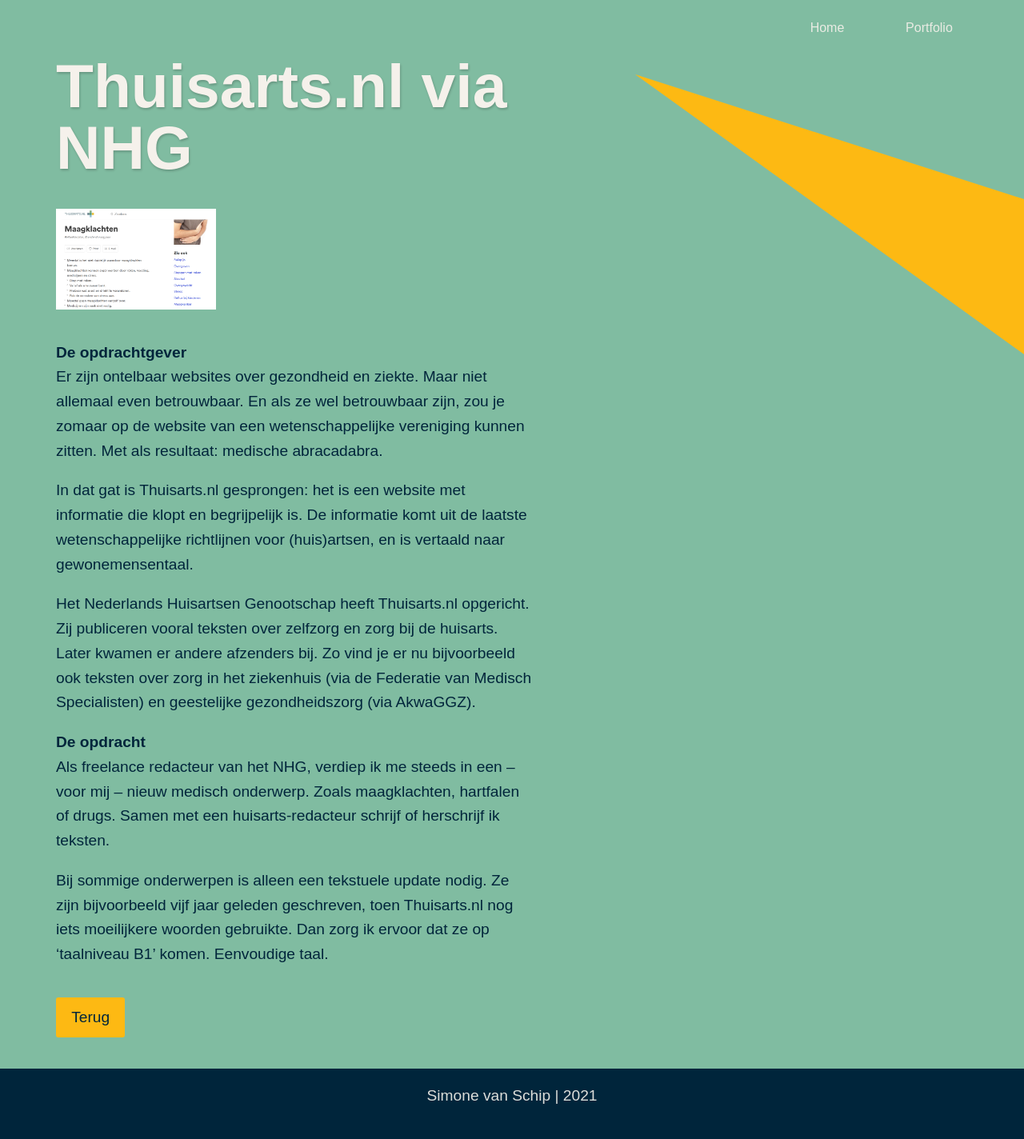
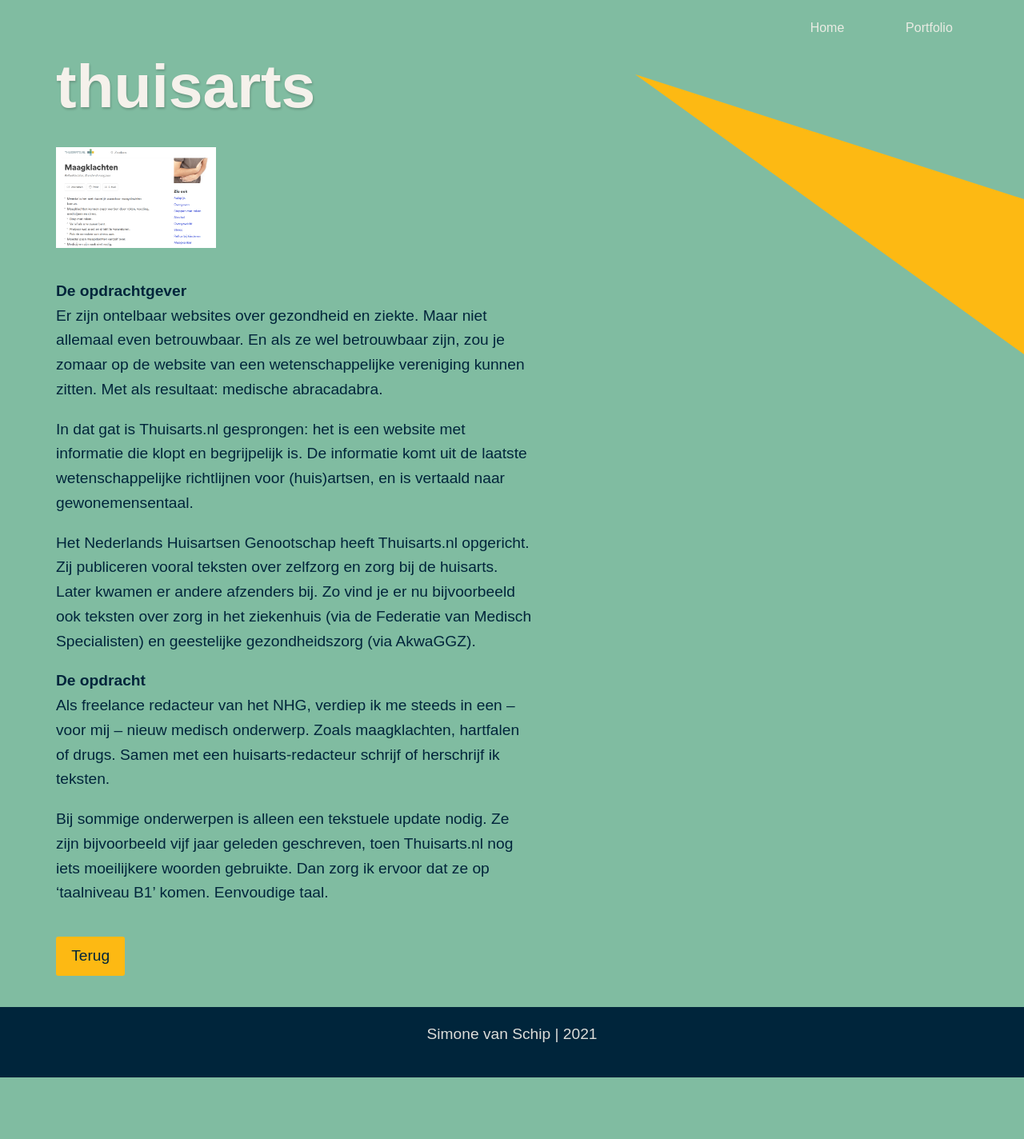
Before and after one commit to DaanBoertien/SimoneVanSchip, a Jekyll site: the page built from _posts/2021-04-10-thuisarts.md, in a window 1280 px wide. Shown: the whole page at 80% size. Built offline with Jekyll 4.4.1, drawn with Linux system fonts in a browser that asks for light colours; some web fonts are replaced; a script that is not in the unit is left out; after the commit the page ends 1347 px from its top, so only the background shows below that.

Commit message:
changing title/url

```diff
--- a/_layouts/posts.html
+++ b/_layouts/posts.html
@@ -4,7 +4,7 @@
 
 <div class="container">
   <div class="postcontainer">
-    <h1>{{ page.posttitle }}</h1>
+    <h1>{{ page.title }}</h1>
     <img class="clients__image" src="{{page.postimage}}" alt="" />
     {{ content }}
   </div>
--- a/admin/config.yml
+++ b/admin/config.yml
@@ -90,8 +90,7 @@
       preview: false
     fields:
       - { label: "Layout", name: "layout", widget: "hidden", default: "posts" }
-      - { label: "URL", name: "title", widget: "string" }
-      - { label: "PostTitel", name: "posttitle", widget: "string" }
+      - { label: "PostTitel", name: "title", widget: "string" }
       - { label: "Publish Date", name: "date", widget: "datetime" }
       - { label: "Subtitel", name: "subtitle", widget: "string" }
       - { label: "Body", name: "body", widget: "markdown" }
--- a/portfolio.html
+++ b/portfolio.html
@@ -11,7 +11,7 @@
     {% for item in site.posts %}
     <div class="portfolio__item">
       <img class="clients__image" src="{{item.thumbnail}}" alt="" />
-      <h2 class="clients__title">{{item.posttitle}}</h2>
+      <h2 class="clients__title">{{item.title}}</h2>
       <p class="clients__subtitle">{{item.subtitle}}</p>
       <a class="btn" href="{{ item.url }}">Lees meer</a>
     </div>
```
Also changed, not shown: 4 other files.
